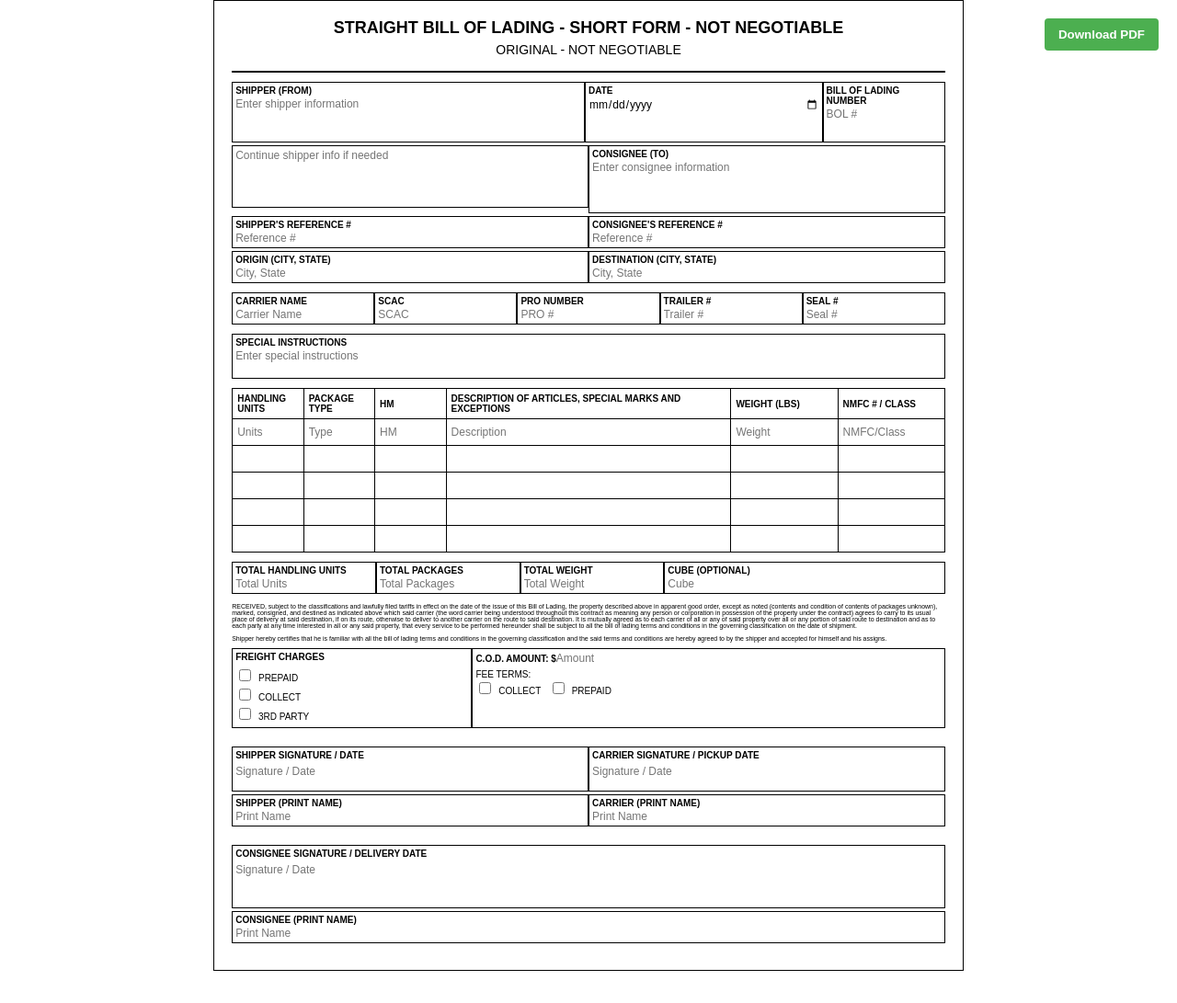
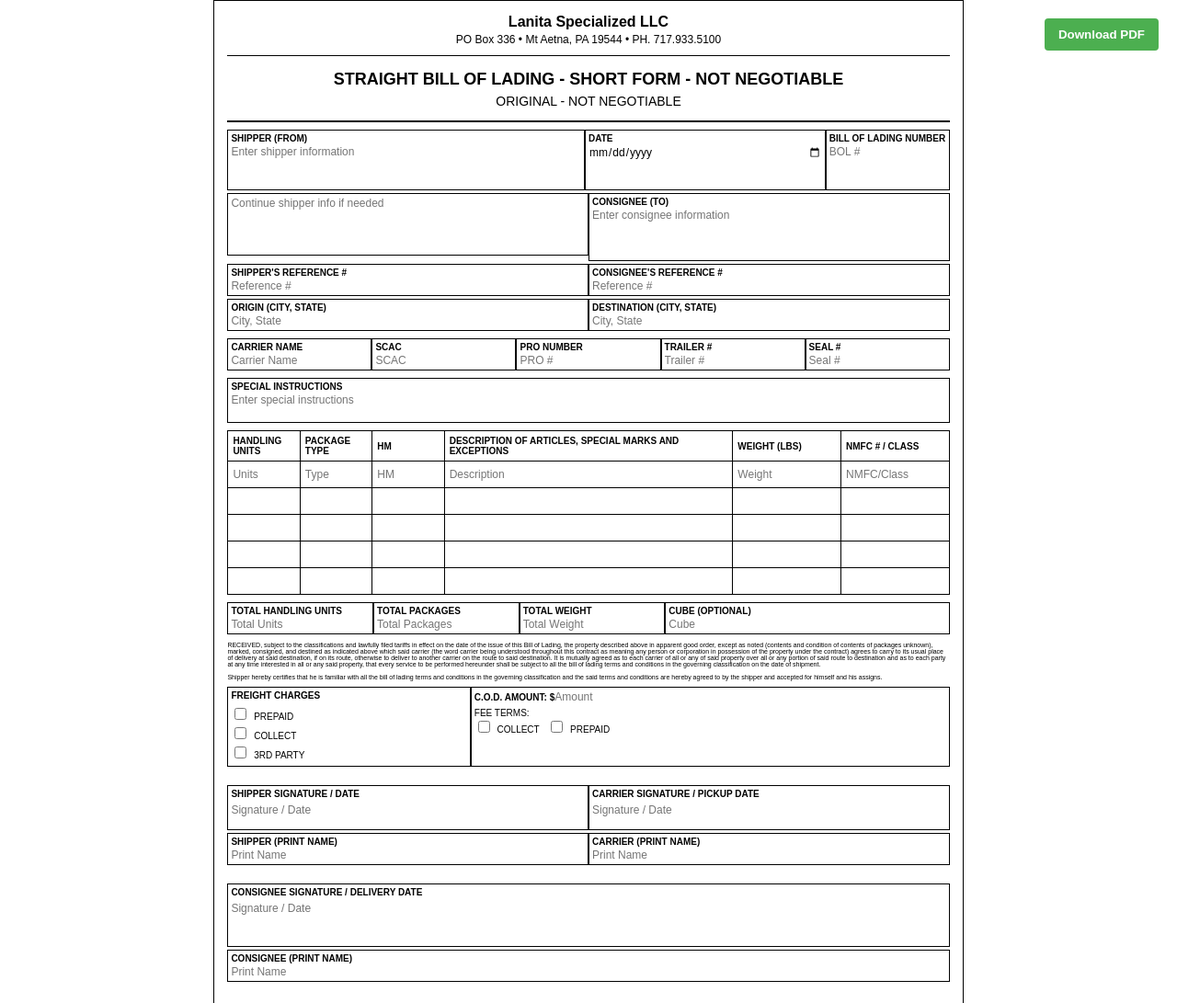
Before and after one commit to eric-lanita/POD, a plain HTML site: page index.html in a window 1280 px wide. Shown: the whole page at 92% size. Before the commit the page ends 1056 px from the top, so only its background shows below. Drawn offline with Linux system fonts and the light colour scheme.

Commit message:
Add files via upload
add Lanita Specialized to header

```diff
--- a/index.html
+++ b/index.html
@@ -14,17 +14,32 @@
         }
         .container {
             width: 8.5in;
-            min-height: 10.5in;
+            min-height: 10in;
             margin: 0 auto;
-            padding: 0.2in;
+            padding: 0.15in;
             box-sizing: border-box;
             border: 1px solid #000;
         }
+        .letterhead {
+            text-align: center;
+            margin-bottom: 15px;
+            padding-bottom: 10px;
+            border-bottom: 1px solid #000;
+        }
+        .company-name {
+            font-size: 16px;
+            font-weight: bold;
+            margin-bottom: 3px;
+        }
+        .company-info {
+            font-size: 12px;
+            margin-bottom: 0;
+        }
         .header {
             text-align: center;
-            margin-bottom: 10px;
+            margin-bottom: 8px;
             border-bottom: 2px solid #000;
-            padding-bottom: 10px;
+            padding-bottom: 8px;
         }
         .title {
             font-size: 18px;
@@ -37,7 +52,7 @@
             margin-bottom: 5px;
         }
         .section {
-            margin-bottom: 10px;
+            margin-bottom: 8px;
         }
         .row {
             display: flex;
@@ -192,6 +207,11 @@
 <body>
     <button class="download-btn" onclick="downloadPDF()">Download PDF</button>
     <div class="container" id="content">
+        <div class="letterhead">
+            <div class="company-name">Lanita Specialized LLC</div>
+            <div class="company-info">PO Box 336 • Mt Aetna, PA 19544 • PH. 717.933.5100</div>
+        </div>
+
         <div class="header">
             <div class="title">STRAIGHT BILL OF LADING - SHORT FORM - NOT NEGOTIABLE</div>
             <div class="subtitle">ORIGINAL - NOT NEGOTIABLE</div>
```
